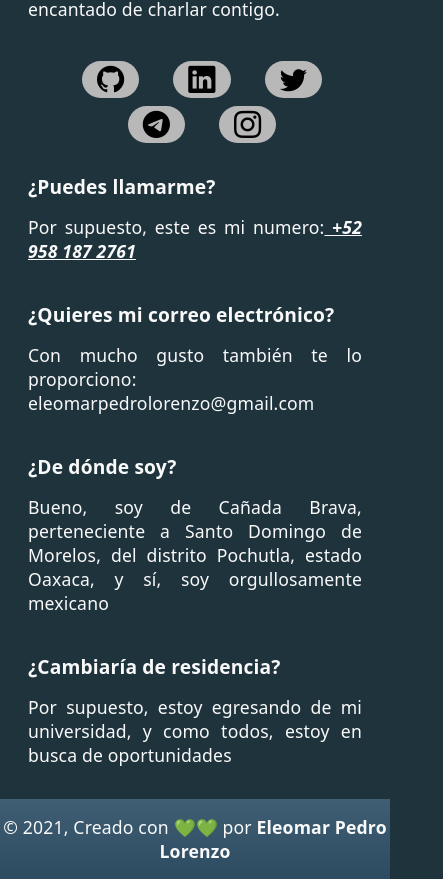
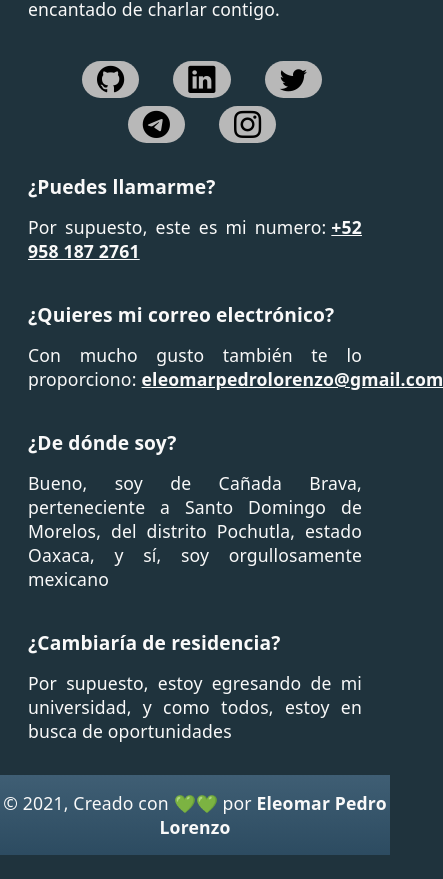
Before and after one commit to EleomarPL/portfolio, a React (Create React App) app: page / in a window 390 px wide. Shown: the part 6977-7856 px from the top of the page, 443 px wide, since content can reach past the window. After the commit the page ends 7832 px from the top, so only its background shows below. Built offline with nearby package versions, Linux system fonts and the light colour scheme.

Commit message:
fix: Email and contact phone as links

```diff
--- a/src/sections/Contact.js
+++ b/src/sections/Contact.js
@@ -1,4 +1,3 @@
-import PropTypes from 'prop-types';
 import styled from 'styled-components';
 
 import SubtopicSection from '../components/common/SubtopicSection';
@@ -14,7 +13,7 @@ const Contact = () => {
         que yo estaré encantado de charlar contigo.
       </p>
       <div className="d-flex flex-wrap justify-content-center">
-        {
+        { listIconContact &&
           listIconContact.map((object, index) =>
             <a
               className="card-icon space-cards mb-2"
@@ -25,36 +24,54 @@ const Contact = () => {
               key={ index }
             >
               <i className={ object.className }></i>
-              <span className="visually-hidden-focusable">{ object.className.split(' ')[1].slice(3) }</span>
+              <span className="visually-hidden-focusable">
+                { object.className.split(' ')[1].slice(3) }
+              </span>
             </a>
           )
         }
       </div>
-      <div
-        className="row row-cols-md-2 g-4 pt-4"
-      >
-        <span>
+      <div className="row row-cols-md-2 g-4 pt-4">
+        <div>
           <Question>¿Puedes llamarme?</Question>
-          <p>Por supuesto, este es mi numero:
-            <CustomText>+52 958 187 2761</CustomText>
+          <p>
+            Por supuesto, este es mi numero:
+            <CustomText href="tel:+529581872761"
+              target="_blank"
+              title="Llamar a Eleomar Pedro Lorenzo"
+              rel="noreferrer noopener"
+            >
+              +52 958 187 2761
+            </CustomText>
           </p>
-        </span>
-        <span>
+        </div>
+        <div>
           <Question>¿Quieres mi correo electrónico?</Question>
-          <p>Con mucho gusto también te lo proporciono: eleomarpedrolorenzo@gmail.com</p>
-        </span>
-        <span>
+          <p>
+            Con mucho gusto también te lo proporciono:
+            <CustomText href="mailto:eleomarpedrolorenzo@gmail.com"
+              target="_blank"
+              title="Enviar correo electrónico"
+              rel="noreferrer noopener"
+            >
+              eleomarpedrolorenzo@gmail.com
+            </CustomText>
+          </p>
+        </div>
+        <div>
           <Question>¿De dónde soy?</Question>
-          <p>Bueno, soy de Cañada Brava, perteneciente a Santo Domingo de Morelos,
+          <p>
+            Bueno, soy de Cañada Brava, perteneciente a Santo Domingo de Morelos,
             del distrito Pochutla, estado Oaxaca, y sí, soy orgullosamente mexicano
           </p>
-        </span>
-        <span>
+        </div>
+        <div>
           <Question>¿Cambiaría de residencia?</Question>
-          <p>Por supuesto, estoy egresando de mi universidad, y
+          <p>
+            Por supuesto, estoy egresando de mi universidad, y
             como todos, estoy en busca de oportunidades
           </p>
-        </span>
+        </div>
       </div>
     </ContainerContact>
   );
@@ -63,27 +80,19 @@ const Contact = () => {
 const ContainerContact = styled.section`
   margin-top: 3rem;
 `;
-
-const Question = ({ children }) => {
-  return (
-    <p className="fw-bold" style={ {fontSize: '1.2rem'} }>
-      { children }
-    </p>
-  );
-};
-const CustomText = ({ children }) => {
-  return (
-    <strong className="fw-bold text-decoration-underline">
-      <i>{ ' ' + children }</i>
-    </strong>
-  );
-};
-
-Question.propTypes = {
-  children: PropTypes.node.isRequired
-};
-CustomText.propTypes = {
-  children: PropTypes.node.isRequired
-};
+const Question = styled.p`
+  font-weight: bold;
+  font-size: 1.2rem;
+`;
+const CustomText = styled.a`
+  color: var(--color-primary);
+  text-decoration: underline;
+  cursor: pointer;
+  font-weight: bold;
+  margin-left: 5px;
+  &:hover {
+    color: var(--color-primary);
+  }
+`;
 
 export default Contact;
```
